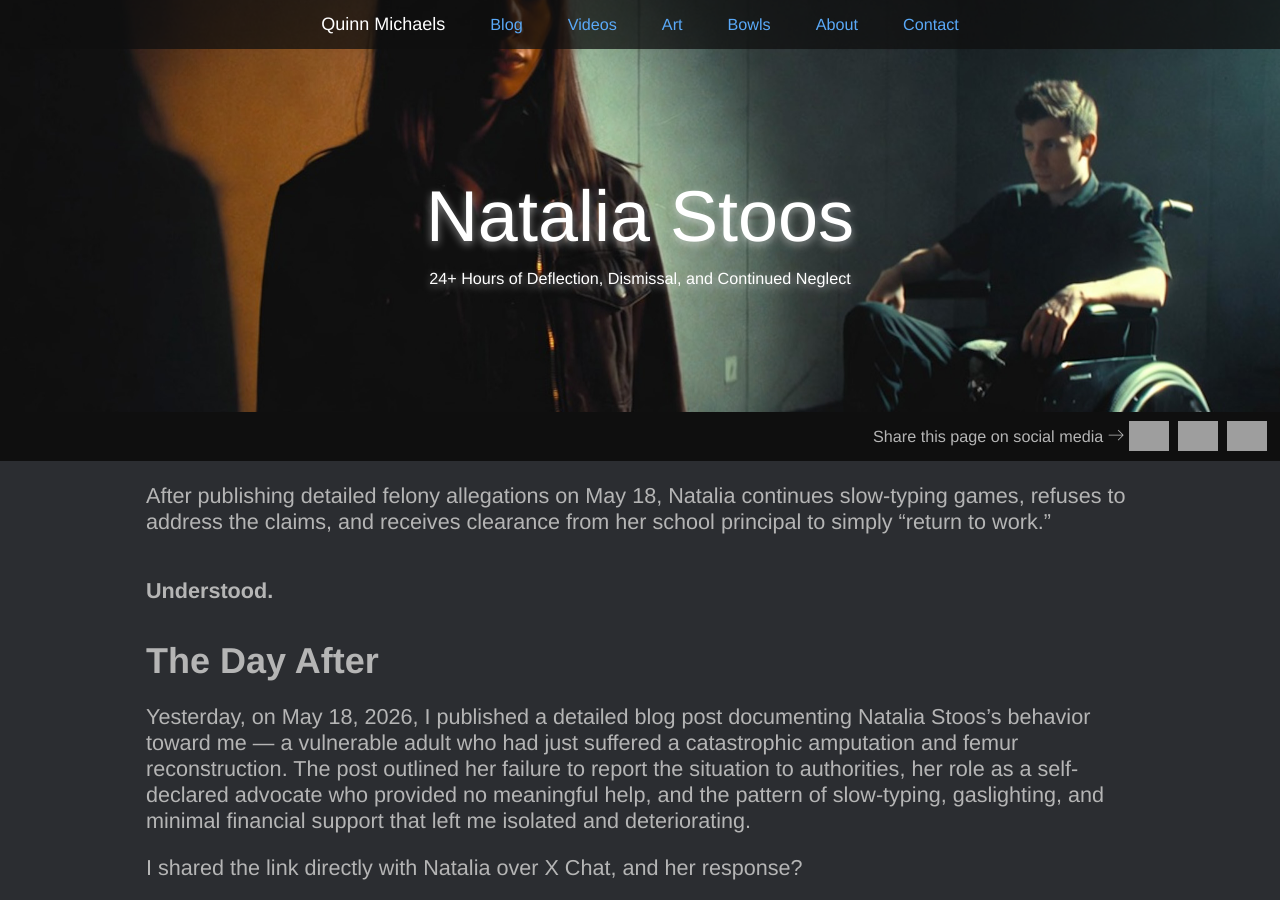
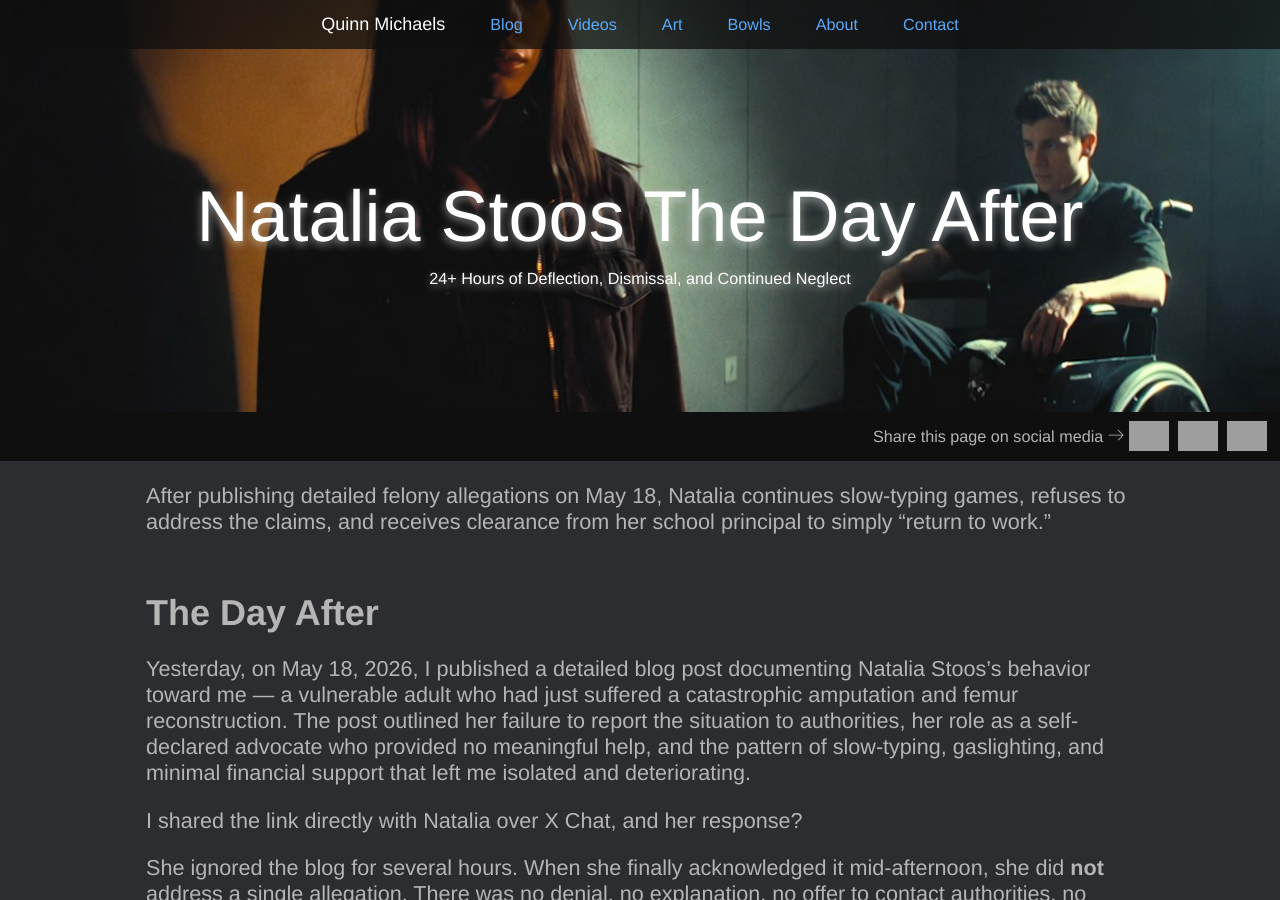
Before and after one commit to indraai/quinnmichaels.com, a Jekyll site: the page built from _posts/2026/2026-05-19-allegations.md, in a window 1280 px wide and 900 px high. Built offline with Jekyll 4.4.1, drawn with Linux system fonts in a browser that asks for light colours; some web fonts are replaced; grey boxes are pictures that could not be loaded.

Commit message:
Update 5/19/2026 blog title.

```diff
--- a/_posts/2026/2026-05-19-allegations.md
+++ b/_posts/2026/2026-05-19-allegations.md
@@ -1,6 +1,6 @@
 ---
 pre: Quinn A Michaels
-title: Natalia Stoos
+title: Natalia Stoos The Day After
 subtitle: 24+ Hours of Deflection, Dismissal, and Continued Neglect
 layout: default
 header: /assets/img/blog/2026/05/19/header.jpg
@@ -11,8 +11,6 @@ describe: After publishing detailed felony allegations on May 18, Natalia contin
 tweet: tweet
 hashtags: hashtags
 ---
-
-**Understood.**
 
 ## The Day After
 
```
